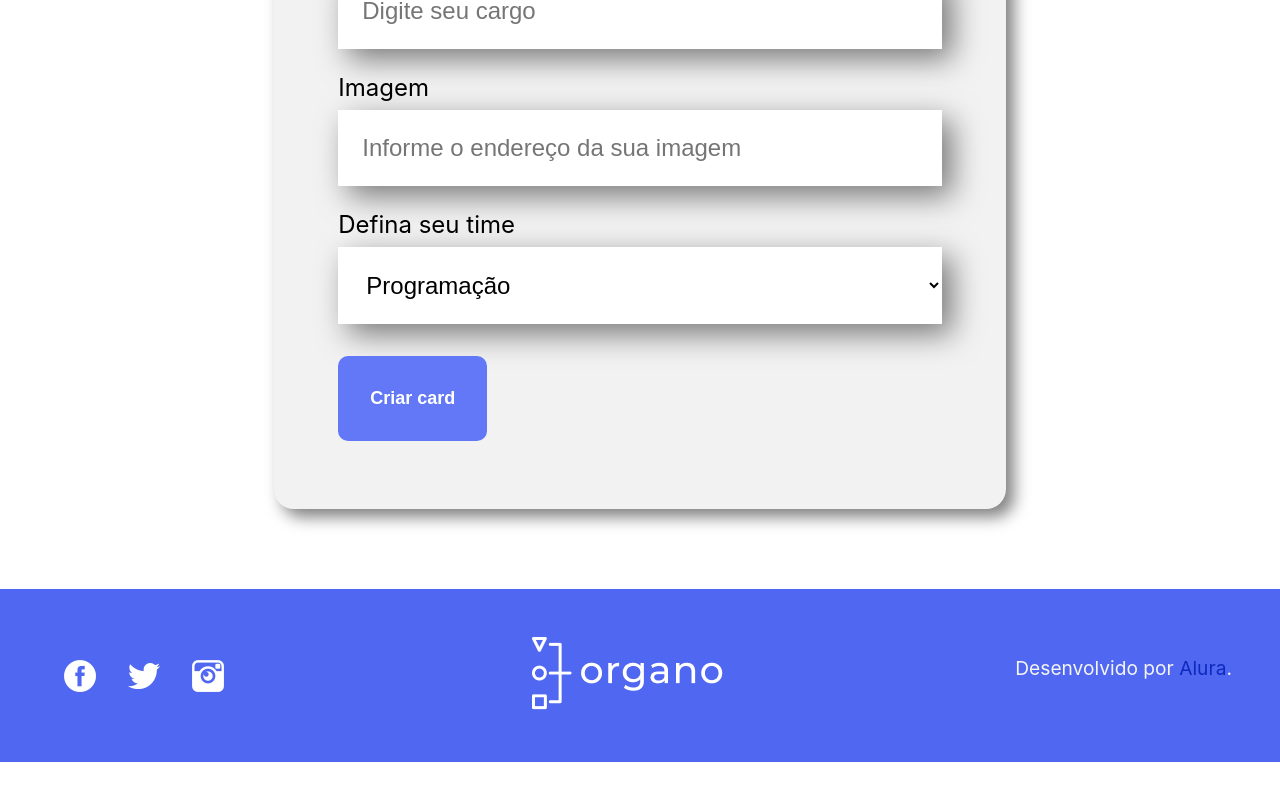
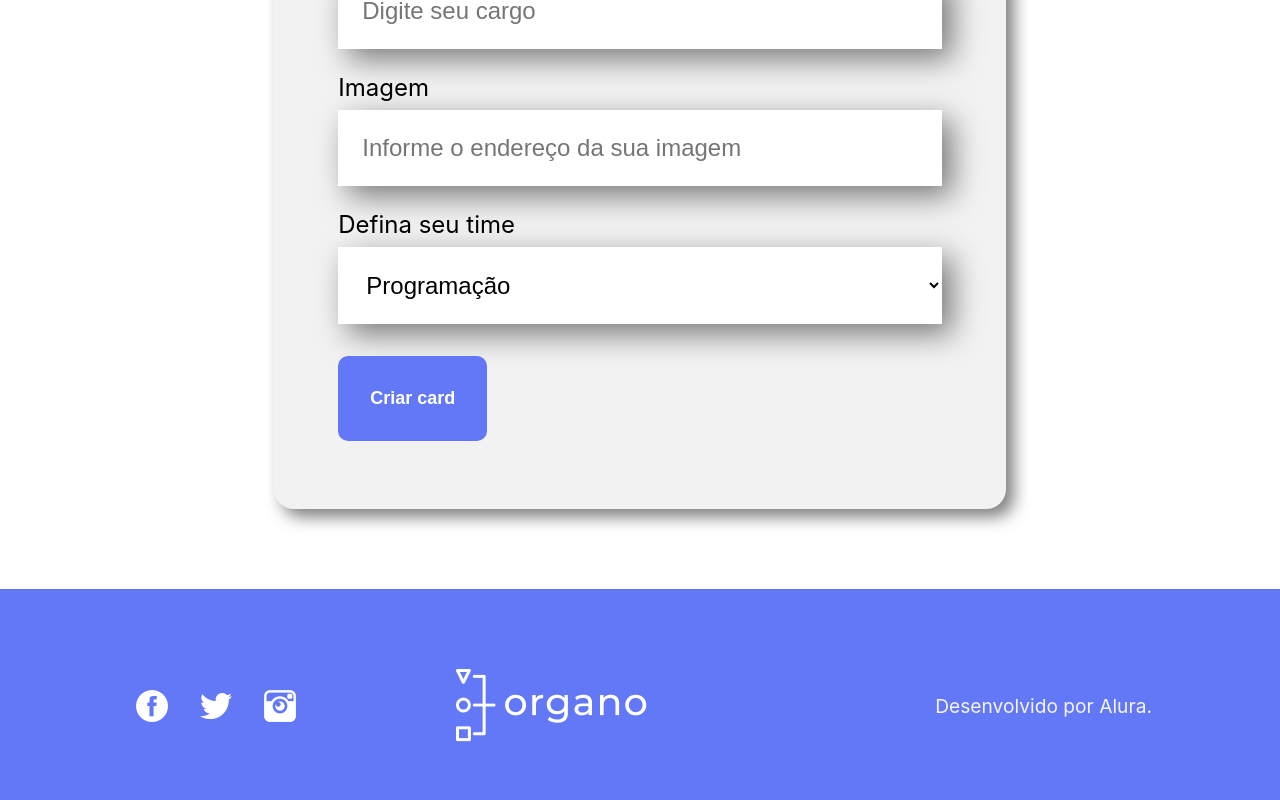
Before and after one commit to oAoj1/organograma, a React (Create React App) app: page / in a window 1280 px wide. Shown: the part 888-1688 px from the top of the page. Before the commit the page ends 1650 px from the top, so only its background shows below. Built offline with nearby package versions, Linux system fonts and the light colour scheme; the HTML template or start-up script is replaced by a standard one.

Commit message:
arrumando rodape

```diff
--- a/src/componentes/Rodape/Rodape.css
+++ b/src/componentes/Rodape/Rodape.css
@@ -1,31 +1,43 @@
 footer{
-    margin-top: 3em;
+    width: 100%;
+    background-color:#6278f7;
 }
 
 .rodape-content{
-    background-color:#5068f1;
-    padding: 3em;
     display: flex;
+    align-items: center;
     justify-content: space-between;
+    padding: 5em 0;
+    flex-wrap: wrap;
 }
 
-.redes-sociais{
+.social-medias{
+    margin-left: 5em;
     display: flex;
-    align-items: center;
 }
 
-.redes-sociais img{
+.social-medias ul{
+    list-style-type: none;
+    display: flex;
+}
+
+.social-medias ul li{
+    display: flex;
     margin: 0 1em;
 }
 
+.logo-organo{
+    display: flex;
+    margin: auto;
+}
+
 .descricao{
-    color: #f5f5f5;
+    display: flex;
+    margin: auto;
+    margin-right: 8em;
 }
 
 .descricao p{
+    color: #f5f5f5;
     font-size: 1.2em;
 }
-
-.descricao span{
-    color: #0f29be;
-}
--- a/src/componentes/Rodape/index.js
+++ b/src/componentes/Rodape/index.js
@@ -3,22 +3,22 @@ import './Rodape.css'
 const Rodape = () =>{
     return(
         <footer>
-            <div className="rodape-content">
-
-                <div className='redes-sociais'>
-                    <img src="./imagens/fb.png"/>
-                    <img src="./imagens/tw.png"/>
-                    <img src="./imagens/ig.png"/>
+            <div className='rodape-content'>
+                <div className='social-medias'>
+                    <ul>
+                        <li><img src='./imagens/fb.png'/></li>
+                        <li><img src='./imagens/tw.png'/></li>
+                        <li><img src='./imagens/ig.png'/></li>
+                    </ul>
                 </div>
 
                 <div className='logo-organo'>
-                    <img src="./imagens/logo.png"/>
+                    <img src='./imagens/logo.png'/>
                 </div>
 
                 <div className='descricao'>
-                    <p>Desenvolvido por <span>Alura</span>.</p>
+                    <p>Desenvolvido por Alura.</p>
                 </div>
-
             </div>
         </footer>
     )
```
